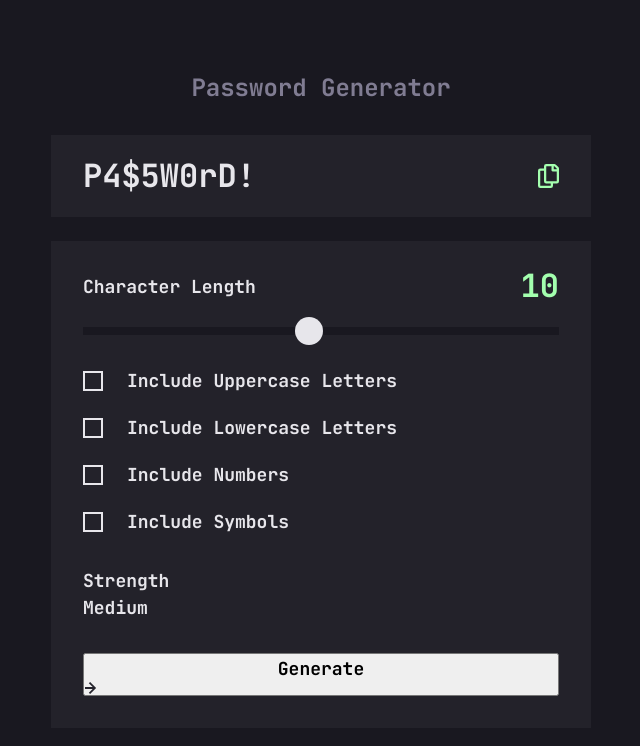
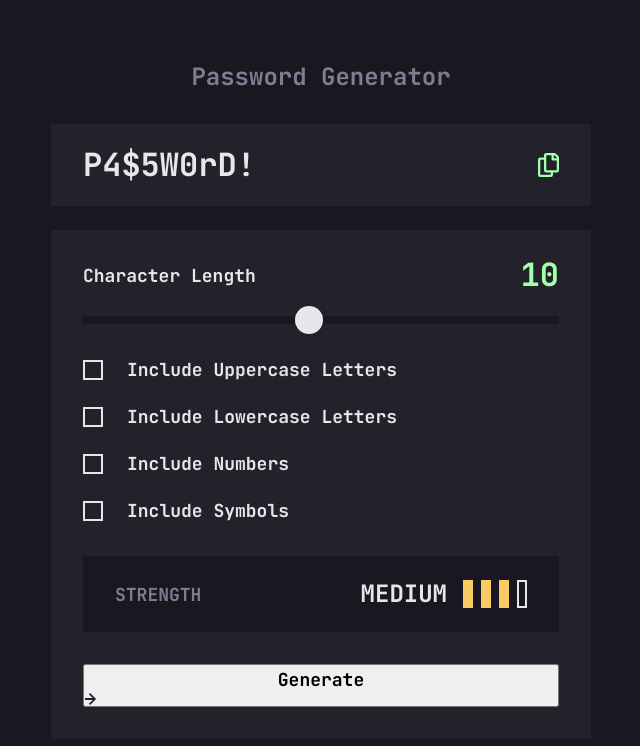
Before and after one commit to karolbanat/fem-password-generator-app, a website built with Vite: page index.html in a window 1280 px wide. Shown: the whole page, without its empty margins (319-959 px from the left). Built offline with nearby package versions, Linux system fonts and the light colour scheme; files whose address does not match are found by name.

Commit message:
Strength output

```diff
--- a/index.html
+++ b/index.html
@@ -83,7 +83,8 @@
                     </div>
                 </fieldset>
 
-                <div class="strength-output">
+                <div class="strength-output"
+                     data-strength="medium">
                     <p class="strength-output__label">Strength</p>
 
                     <div class="strength-output__strength">
--- a/src/style.css
+++ b/src/style.css
@@ -364,3 +364,73 @@ main {
 .password-generator-form input[type='checkbox']:checked::before {
 	visibility: visible;
 }
+
+/* strength output */
+.strength-output {
+	--block-fill: transparent;
+	--block-border-colour: var(--clr-neutral-200);
+	display: flex;
+	justify-content: space-between;
+	align-items: center;
+
+	padding-inline: 1.6rem;
+	padding-block: 1.4rem;
+
+	text-transform: uppercase;
+	background-color: var(--clr-neutral-800);
+}
+
+@media only screen and (min-width: 48em) {
+	.strength-output {
+		padding-inline: 3.2rem;
+		padding-block: 2rem;
+	}
+}
+
+.strength-output__label {
+	color: var(--clr-neutral-400);
+}
+
+.strength-output__strength {
+	display: flex;
+	align-items: center;
+	gap: 1.6rem;
+
+	font-size: var(--fz-600);
+}
+
+.strength-output__bar {
+	display: flex;
+	gap: 0.8rem;
+}
+
+.strength-output__bar-block {
+	width: 1rem;
+	height: 2.8rem;
+
+	background-color: var(--block-fill);
+	border: 2px solid var(--block-fill);
+}
+
+.strength-output[data-strength='too-weak'] {
+	--block-fill: var(--clr-secondary-600);
+}
+
+.strength-output[data-strength='weak'] {
+	--block-fill: var(--clr-secondary-500);
+}
+
+.strength-output[data-strength='medium'] {
+	--block-fill: var(--clr-secondary-400);
+}
+
+.strength-output[data-strength='strong'] {
+	--block-fill: var(--clr-primary-400);
+}
+
+.strength-output[data-strength='too-weak'] .strength-output__bar-block:nth-child(n + 2),
+.strength-output[data-strength='weak'] .strength-output__bar-block:nth-child(n + 3),
+.strength-output[data-strength='medium'] .strength-output__bar-block:nth-child(n + 4) {
+	background-color: transparent;
+	border-color: var(--block-border-colour);
+}
```
